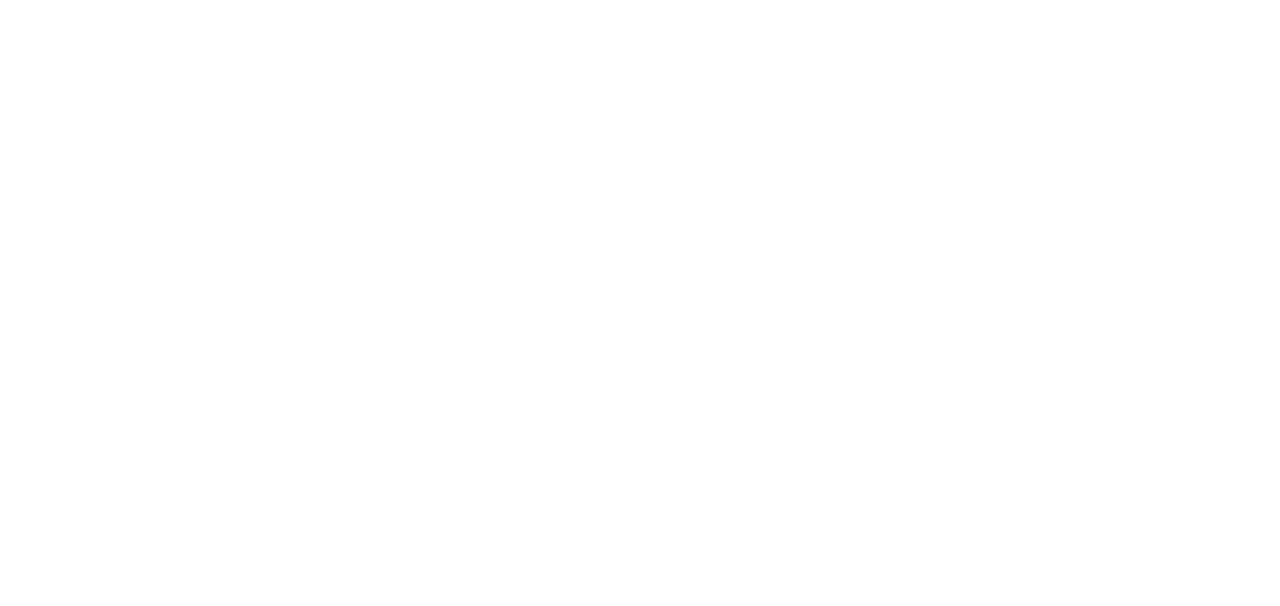
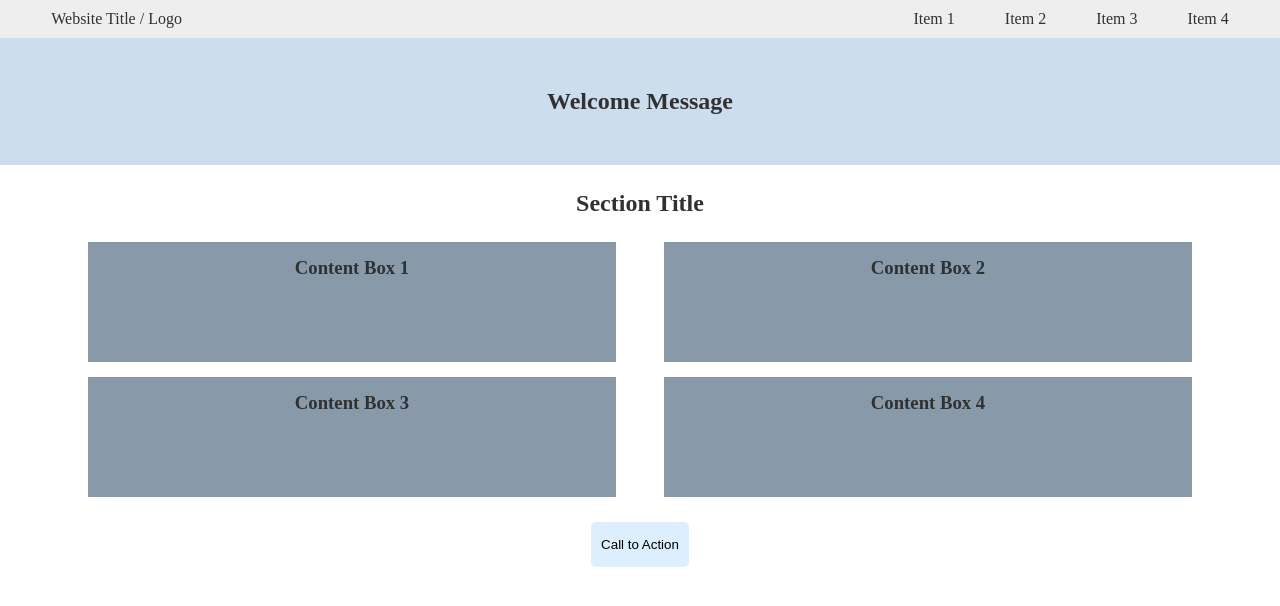
Before and after one commit to VitoProgramming/remote-assignments, a plain HTML site: page week-2/index.html in a window 1280 px wide. Drawn offline with Linux system fonts and the light colour scheme.

Commit message:
Copy week-1 assignment-2 to week-2

```diff
--- /dev/null
+++ b/week-2/css/style.css
@@ -0,0 +1,173 @@
+* {
+  padding: 0;
+  margin: 0;
+  box-sizing: border-box;
+}
+
+html {
+  color: #313131;
+}
+
+ul,
+li {
+  list-style: none;
+}
+
+a:link,
+a:visited,
+a:hover,
+a:active {
+  text-decoration: none;
+  color: #313131;
+}
+
+button {
+  border: none;
+}
+
+/* Header */
+
+.main-header__nav {
+  background-color: #eeeeee;
+}
+
+.nav__container {
+  display: flex;
+  justify-content: space-between;
+  align-items: center;
+  width: 94%;
+  margin: 0 auto;
+}
+
+.nav__logo {
+  padding: 10px 0;
+}
+
+.nav__menu {
+  display: none;
+}
+
+.nav__hamburger {
+  padding: 10px 0;
+  cursor: pointer;
+}
+
+.hamburger__bar {
+  display: block;
+  width: 30px;
+  height: 2px;
+  margin-bottom: 5px;
+  background-color: #313131;
+  border-radius: 5px;
+}
+
+.hamburger__bar:last-child {
+  margin-bottom: 0;
+}
+
+/* Hero */
+
+.main-header__hero {
+  background-color: #ccddee;
+  padding: 50px;
+  margin-bottom: 25px;
+}
+
+.hero__title {
+  text-align: center;
+}
+
+/* Main */
+
+.main {
+  text-align: center;
+}
+
+/* Article */
+
+.main__title {
+  text-align: center;
+  margin-bottom: 25px;
+}
+
+.main__article {
+  display: flex;
+  flex-direction: column;
+  margin: 0 auto 25px;
+  row-gap: 15px;
+  width: 94%;
+}
+
+.article__content {
+  background-color: #8899aa;
+  text-align: center;
+  min-height: 120px;
+}
+
+.article__title {
+  padding-top: 15px;
+}
+
+/* Button */
+
+.main__CTA {
+  background-color: #ddeeff;
+  display: inline-block;
+  padding: 15px 10px;
+  border-radius: 5px;
+  cursor: pointer;
+}
+
+@media all and (min-width: 500px) {
+  /* Article */
+
+  .main__article {
+    flex-direction: row;
+    justify-content: center;
+    align-items: center;
+    flex-wrap: wrap;
+    column-gap: 4%;
+  }
+
+  .article__content {
+    margin: 0;
+    width: 48%;
+  }
+}
+
+@media all and (min-width: 800px) {
+  /* Nav */
+
+  .nav__container {
+    width: 92%;
+  }
+
+  .nav__menu {
+    display: flex;
+    justify-content: center;
+    align-items: center;
+    column-gap: 50px;
+  }
+
+  .nav__hamburger {
+    display: none;
+  }
+
+  /* Article */
+
+  .main__article {
+    width: 92%;
+  }
+}
+
+@media all and (min-width: 1200px) {
+  /* Article */
+
+  .main__article {
+    width: 1200px;
+  }
+
+  .article__content {
+    width: 44%;
+  }
+}
--- a/week-2/index.html
+++ b/week-2/index.html
@@ -4,8 +4,48 @@
     <meta charset="UTF-8" />
     <meta http-equiv="X-UA-Compatible" content="IE=edge" />
     <meta name="viewport" content="width=device-width, initial-scale=1.0" />
-    <script src="js/assignment-2.js"></script>
-    <title>Week - 2</title>
+    <link rel="stylesheet" href="css/style.css" />
+    <title>Week 1 - Assignment 2</title>
   </head>
-  <body></body>
+  <body>
+    <header class="main-header">
+      <nav class="main-header__nav">
+        <div class="nav__container">
+          <a href="index.html" class="nav__logo">Website Title / Logo</a>
+          <ul class="nav__menu">
+            <li><a href="#">Item 1</a></li>
+            <li><a href="#">Item 2</a></li>
+            <li><a href="#">Item 3</a></li>
+            <li><a href="#">Item 4</a></li>
+          </ul>
+          <div class="nav__hamburger">
+            <span class="hamburger__bar"></span>
+            <span class="hamburger__bar"></span>
+            <span class="hamburger__bar"></span>
+          </div>
+        </div>
+      </nav>
+      <section class="main-header__hero">
+        <h1 class="hero__title">Welcome Message</h1>
+      </section>
+    </header>
+    <main class="main">
+      <h2 class="main__title">Section Title</h2>
+      <article class="main__article">
+        <section class="article__content">
+          <h3 class="article__title">Content Box 1</h3>
+        </section>
+        <section class="article__content">
+          <h3 class="article__title">Content Box 2</h3>
+        </section>
+        <section class="article__content">
+          <h3 class="article__title">Content Box 3</h3>
+        </section>
+        <section class="article__content">
+          <h3 class="article__title">Content Box 4</h3>
+        </section>
+      </article>
+      <button class="main__CTA">Call to Action</button>
+    </main>
+  </body>
 </html>
```
Also changed, not shown: week-2/js/assignment-4.js (added).
